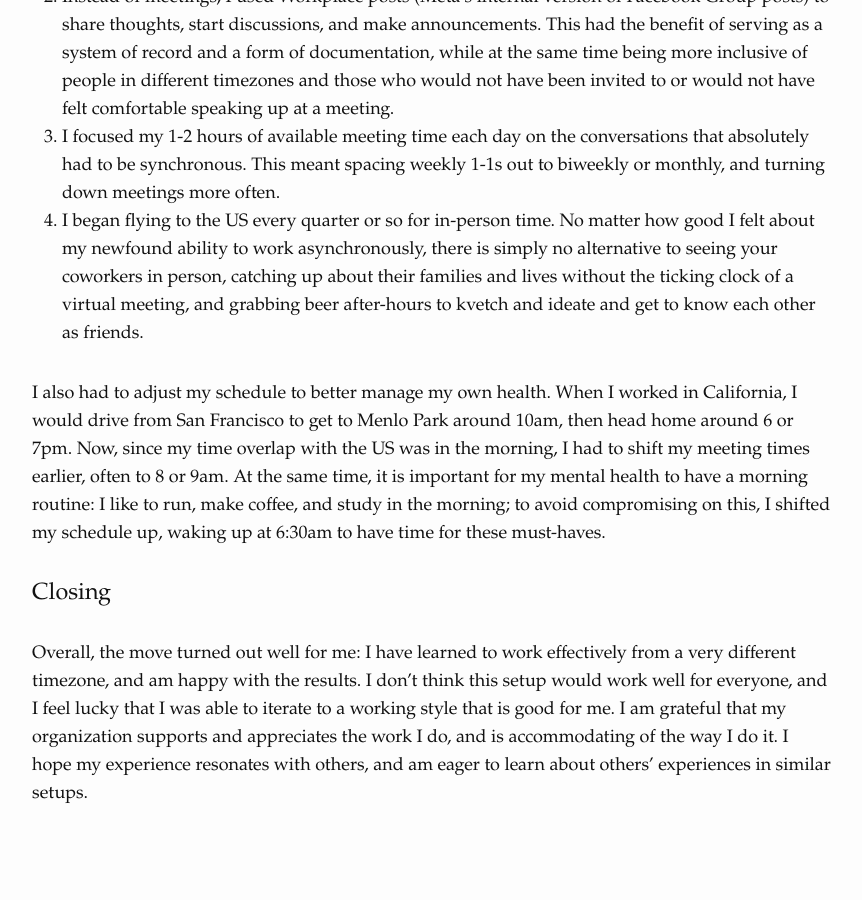
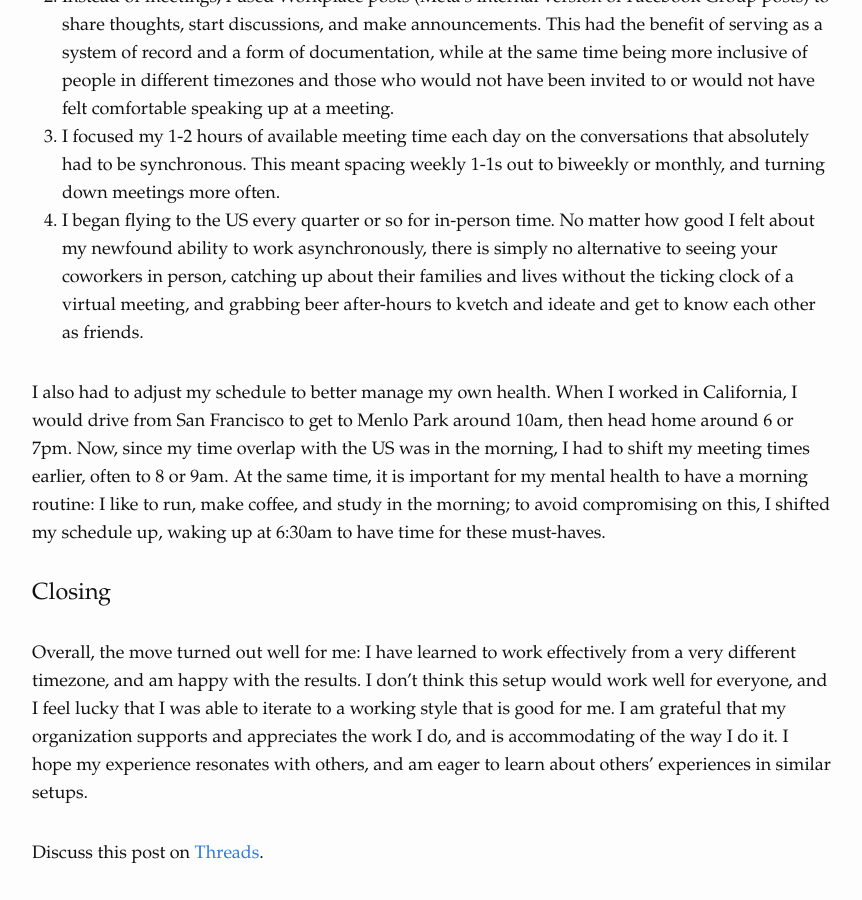
Before and after one commit to bcherny/bcherny.github.io, a Jekyll site: the page built from _posts/2023-12-10-Working-Remotely.md, in a window 1280 px wide and 900 px high, scrolled down 2908 px. Shown: the whole window, without its empty margins (208-1070 px from the left). Built offline with Jekyll 4.4.1, drawn with Linux system fonts in a browser that asks for light colours; before the commit the page ends 3748 px from its top, so only the background shows below that.

Commit message:
Update 2023-12-10-Working-Remotely.md

```diff
--- a/_posts/2023-12-10-Working-Remotely.md
+++ b/_posts/2023-12-10-Working-Remotely.md
@@ -47,3 +47,5 @@ I also had to adjust my schedule to better manage my own health. When I worked i
 ## Closing
 
 Overall, the move turned out well for me: I have learned to work effectively from a very different timezone, and am happy with the results. I don't think this setup would work well for everyone, and I feel lucky that I was able to iterate to a working style that is good for me. I am grateful that my organization supports and appreciates the work I do, and is accommodating of the way I do it. I hope my experience resonates with others, and am eager to learn about others' experiences in similar setups.
+
+Discuss this post on [Threads](https://www.threads.net/@boris_cherny/post/C0r9eUcPTCs).
```
